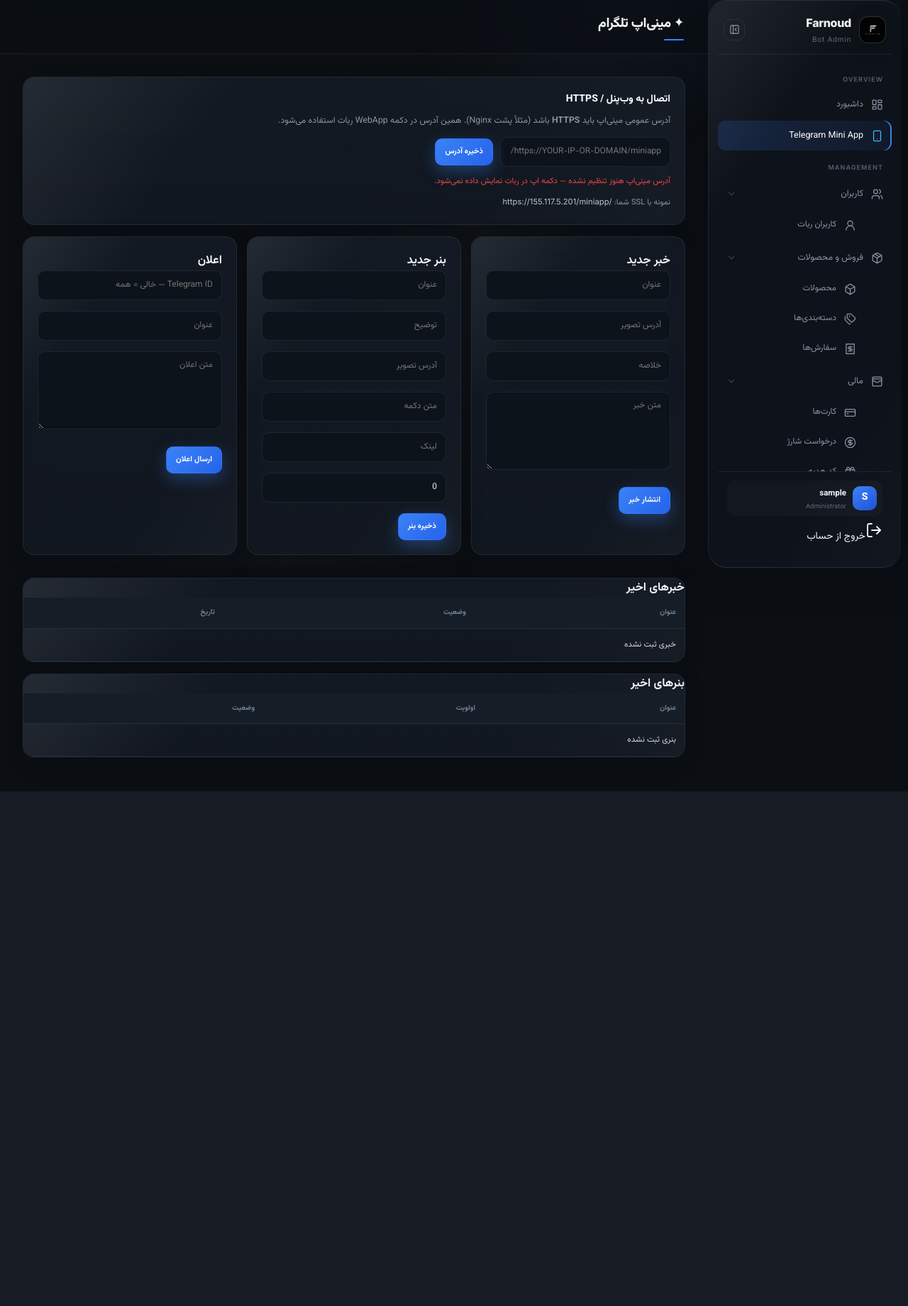
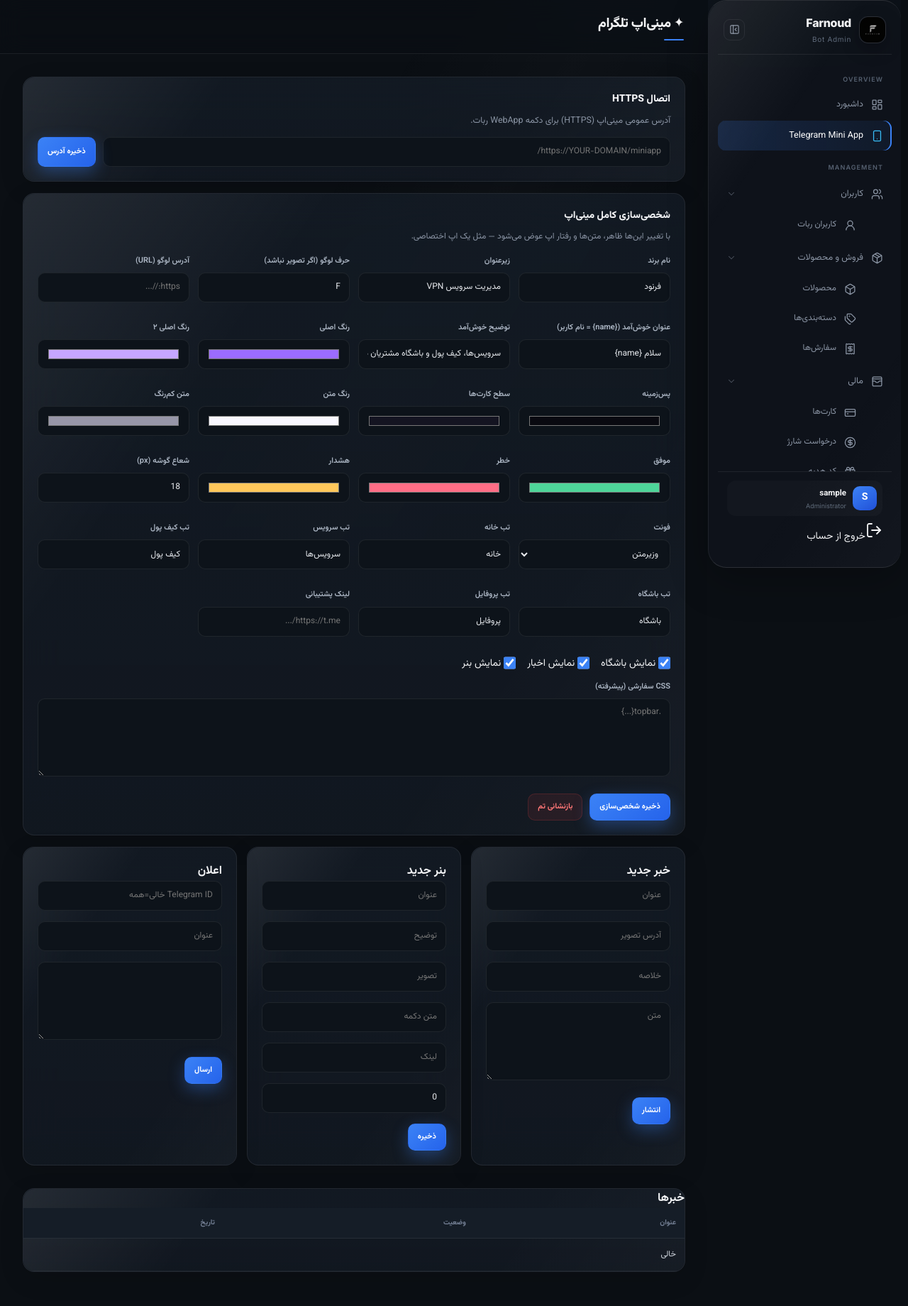
Before and after one commit to farnoudhosseini/Farnoud-0.0.1, a Flask app: page /miniapp-content in a window 1280 px wide. Shown: the whole page at 71% size. Before the commit the page ends 1115 px from the top, so only its background shows below. Run offline with Flask 3, Linux system fonts and the light colour scheme; the visitor is signed in with stand-in values (Sample User, id 1); data comes from the database, SQL or seed files in the repository; data that the repository does not hold is empty.

Commit message:
feat(miniapp): implement theme customization and save functionality in mini app

```diff
--- a/admin_app.py
+++ b/admin_app.py
@@ -1180,11 +1180,35 @@ def miniapp_content():
             banners = cur.fetchall() or []
         return render_template("miniapp_content.html", username=session.get("admin_username"),
                                active="miniapp", news=news, banners=banners,
-                               miniapp_url=get_setting_sync("miniapp_url", "") or "")
+                               miniapp_url=get_setting_sync("miniapp_url", "") or "",
+                               theme=__import__("miniapp", fromlist=["get_miniapp_theme"]).get_miniapp_theme())
     finally:
         conn.close()
 
 
+
+
+@app.route("/miniapp-content/theme", methods=["POST"])
+@login_required
+def miniapp_theme_save():
+    from miniapp import DEFAULT_MINIAPP_THEME, save_miniapp_theme, get_miniapp_theme
+    data = {}
+    for k in DEFAULT_MINIAPP_THEME.keys():
+        if k in request.form:
+            data[k] = request.form.get(k, "")
+    # checkboxes
+    data["show_rewards"] = "1" if request.form.get("show_rewards") == "1" else "0"
+    data["show_news"] = "1" if request.form.get("show_news") == "1" else "0"
+    data["show_banners"] = "1" if request.form.get("show_banners") == "1" else "0"
+    if request.form.get("reset_theme") == "1":
+        save_miniapp_theme(dict(__import__("miniapp", fromlist=["DEFAULT_MINIAPP_THEME"]).DEFAULT_MINIAPP_THEME))
+        flash("تم به حالت پیش‌فرض برگشت", "success")
+    else:
+        cur = get_miniapp_theme()
+        cur.update(data)
+        save_miniapp_theme(cur)
+        flash("شخصی‌سازی مینی‌اپ ذخیره شد", "success")
+    return redirect(url_for("miniapp_content"))
 
 @app.route("/miniapp-content/settings", methods=["POST"])
 @login_required
--- a/templates/miniapp_content.html
+++ b/templates/miniapp_content.html
@@ -8,20 +8,65 @@
 <div class="content">
 
 <div class="card" style="margin-bottom:16px">
-  <div class="card-title">اتصال به وب‌پنل / HTTPS</div>
-  <p class="muted" style="font-size:.88rem;margin-bottom:12px">
-    آدرس عمومی مینی‌اپ باید <strong>HTTPS</strong> باشد (مثلاً پشت Nginx). همین آدرس در دکمه WebApp ربات استفاده می‌شود.
-  </p>
-  <form method="post" action="{{ url_for('miniapp_settings_save') }}" class="inline-form" style="flex-wrap:wrap;gap:10px">
-    <input name="miniapp_url" value="{{ miniapp_url }}" placeholder="https://YOUR-IP-OR-DOMAIN/miniapp/" style="flex:1;min-width:240px">
+  <div class="card-title">اتصال HTTPS</div>
+  <p class="muted" style="font-size:.88rem;margin-bottom:12px">آدرس عمومی مینی‌اپ (HTTPS) برای دکمه WebApp ربات.</p>
+  <form method="post" action="{{ url_for('miniapp_settings_save') }}" style="display:flex;gap:10px;flex-wrap:wrap">
+    <input name="miniapp_url" value="{{ miniapp_url }}" placeholder="https://YOUR-DOMAIN/miniapp/" style="flex:1;min-width:240px">
     <button class="btn-primary inline" type="submit">ذخیره آدرس</button>
   </form>
   {% if miniapp_url %}
-  <p style="margin-top:10px;font-size:.85rem">لینک فعلی: <a href="{{ miniapp_url }}" target="_blank" rel="noopener">{{ miniapp_url }}</a></p>
-  {% else %}
-  <p class="muted" style="margin-top:10px;color:var(--danger,#f87171)">آدرس مینی‌اپ هنوز تنظیم نشده — دکمه اپ در ربات نمایش داده نمی‌شود.</p>
+  <p style="margin-top:10px;font-size:.85rem">لینک: <a href="{{ miniapp_url }}" target="_blank">{{ miniapp_url }}</a></p>
   {% endif %}
-  <p class="muted" style="font-size:.8rem;margin-top:8px">نمونه با SSL شما: <code>https://155.117.5.201/miniapp/</code></p>
+</div>
+
+<div class="card" style="margin-bottom:16px">
+  <div class="card-title">شخصی‌سازی کامل مینی‌اپ</div>
+  <p class="muted" style="font-size:.85rem;margin-bottom:14px">با تغییر این‌ها ظاهر، متن‌ها و رفتار اپ عوض می‌شود — مثل یک اپ اختصاصی.</p>
+  <form method="post" action="{{ url_for('miniapp_theme_save') }}">
+    <div style="display:grid;grid-template-columns:repeat(auto-fit,minmax(200px,1fr));gap:12px">
+      <div class="form-group"><label>نام برند</label><input name="brand_name" value="{{ theme.brand_name }}"></div>
+      <div class="form-group"><label>زیرعنوان</label><input name="brand_sub" value="{{ theme.brand_sub }}"></div>
+      <div class="form-group"><label>حرف لوگو (اگر تصویر نباشد)</label><input name="brand_mark" value="{{ theme.brand_mark }}" maxlength="2"></div>
+      <div class="form-group"><label>آدرس لوگو (URL)</label><input name="logo_url" value="{{ theme.logo_url }}" placeholder="https://..."></div>
+      <div class="form-group"><label>عنوان خوش‌آمد ({name} = نام کاربر)</label><input name="welcome_title" value="{{ theme.welcome_title }}"></div>
+      <div class="form-group"><label>توضیح خوش‌آمد</label><input name="welcome_subtitle" value="{{ theme.welcome_subtitle }}"></div>
+      <div class="form-group"><label>رنگ اصلی</label><input type="color" name="primary" value="{{ theme.primary }}"></div>
+      <div class="form-group"><label>رنگ اصلی ۲</label><input type="color" name="primary_2" value="{{ theme.primary_2 }}"></div>
+      <div class="form-group"><label>پس‌زمینه</label><input type="color" name="bg" value="{{ theme.bg }}"></div>
+      <div class="form-group"><label>سطح کارت‌ها</label><input type="color" name="surface" value="{{ theme.surface }}"></div>
+      <div class="form-group"><label>رنگ متن</label><input type="color" name="text" value="{{ theme.text }}"></div>
+      <div class="form-group"><label>متن کم‌رنگ</label><input type="color" name="muted" value="{{ theme.muted }}"></div>
+      <div class="form-group"><label>موفق</label><input type="color" name="success" value="{{ theme.success }}"></div>
+      <div class="form-group"><label>خطر</label><input type="color" name="danger" value="{{ theme.danger }}"></div>
+      <div class="form-group"><label>هشدار</label><input type="color" name="warning" value="{{ theme.warning }}"></div>
+      <div class="form-group"><label>شعاع گوشه (px)</label><input type="number" name="radius" value="{{ theme.radius }}" min="8" max="32"></div>
+      <div class="form-group"><label>فونت</label>
+        <select name="font" class="form-select">
+          <option value="Vazirmatn" {% if theme.font=='Vazirmatn' %}selected{% endif %}>وزیرمتن</option>
+          <option value="Tahoma" {% if theme.font=='Tahoma' %}selected{% endif %}>Tahoma</option>
+          <option value="system-ui" {% if theme.font=='system-ui' %}selected{% endif %}>سیستمی</option>
+        </select>
+      </div>
+      <div class="form-group"><label>تب خانه</label><input name="tab_home" value="{{ theme.tab_home }}"></div>
+      <div class="form-group"><label>تب سرویس</label><input name="tab_services" value="{{ theme.tab_services }}"></div>
+      <div class="form-group"><label>تب کیف پول</label><input name="tab_wallet" value="{{ theme.tab_wallet }}"></div>
+      <div class="form-group"><label>تب باشگاه</label><input name="tab_rewards" value="{{ theme.tab_rewards }}"></div>
+      <div class="form-group"><label>تب پروفایل</label><input name="tab_profile" value="{{ theme.tab_profile }}"></div>
+      <div class="form-group"><label>لینک پشتیبانی</label><input name="support_url" value="{{ theme.support_url }}" placeholder="https://t.me/..."></div>
+    </div>
+    <div style="display:flex;gap:16px;flex-wrap:wrap;margin:12px 0">
+      <label><input type="checkbox" name="show_rewards" value="1" {% if theme.show_rewards=='1' %}checked{% endif %}> نمایش باشگاه</label>
+      <label><input type="checkbox" name="show_news" value="1" {% if theme.show_news=='1' %}checked{% endif %}> نمایش اخبار</label>
+      <label><input type="checkbox" name="show_banners" value="1" {% if theme.show_banners=='1' %}checked{% endif %}> نمایش بنر</label>
+    </div>
+    <div class="form-group"><label>CSS سفارشی (پیشرفته)</label>
+      <textarea name="custom_css" rows="4" placeholder=".topbar{...}">{{ theme.custom_css }}</textarea>
+    </div>
+    <div style="display:flex;gap:10px;flex-wrap:wrap">
+      <button class="btn-primary inline" type="submit">ذخیره شخصی‌سازی</button>
+      <button class="btn-danger inline" type="submit" name="reset_theme" value="1" onclick="return confirm('بازگشت به پیش‌فرض؟')">بازنشانی تم</button>
+    </div>
+  </form>
 </div>
 
 <div class="cards" style="display:grid;grid-template-columns:repeat(auto-fit,minmax(260px,1fr));gap:14px">
@@ -31,8 +76,8 @@
       <div class="form-group"><input name="title" placeholder="عنوان" required></div>
       <div class="form-group"><input name="image_url" placeholder="آدرس تصویر"></div>
       <div class="form-group"><input name="summary" placeholder="خلاصه"></div>
-      <div class="form-group"><textarea name="content" placeholder="متن خبر" rows="3"></textarea></div>
-      <button class="btn-primary inline" type="submit">انتشار خبر</button>
+      <div class="form-group"><textarea name="content" placeholder="متن" rows="3"></textarea></div>
+      <button class="btn-primary inline" type="submit">انتشار</button>
     </form>
   </div>
   <div class="card">
@@ -40,36 +85,29 @@
     <form method="post" action="{{ url_for('miniapp_banner_create') }}">
       <div class="form-group"><input name="title" placeholder="عنوان" required></div>
       <div class="form-group"><input name="description" placeholder="توضیح"></div>
-      <div class="form-group"><input name="image_url" placeholder="آدرس تصویر"></div>
+      <div class="form-group"><input name="image_url" placeholder="تصویر"></div>
       <div class="form-group"><input name="cta" placeholder="متن دکمه"></div>
       <div class="form-group"><input name="link" placeholder="لینک"></div>
-      <div class="form-group"><input name="priority" type="number" value="0" placeholder="اولویت"></div>
-      <button class="btn-primary inline" type="submit">ذخیره بنر</button>
+      <div class="form-group"><input name="priority" type="number" value="0"></div>
+      <button class="btn-primary inline" type="submit">ذخیره</button>
     </form>
   </div>
   <div class="card">
     <h3>اعلان</h3>
     <form method="post" action="{{ url_for('miniapp_notification_create') }}">
-      <div class="form-group"><input name="telegram_id" placeholder="Telegram ID — خالی = همه"></div>
+      <div class="form-group"><input name="telegram_id" placeholder="Telegram ID خالی=همه"></div>
       <div class="form-group"><input name="title" placeholder="عنوان" required></div>
-      <div class="form-group"><textarea name="body" placeholder="متن اعلان" required rows="3"></textarea></div>
-      <button class="btn-primary inline" type="submit">ارسال اعلان</button>
+      <div class="form-group"><textarea name="body" required rows="3"></textarea></div>
+      <button class="btn-primary inline" type="submit">ارسال</button>
     </form>
   </div>
 </div>
 
 <div class="card" style="margin-top:16px">
-  <h3>خبرهای اخیر</h3>
+  <h3>خبرها</h3>
   <table class="data-table"><thead><tr><th>عنوان</th><th>وضعیت</th><th>تاریخ</th></tr></thead><tbody>
-  {% for n in news %}<tr><td>{{ n.title }}</td><td>{{ 'فعال' if n.is_active else 'خاموش' }}</td><td>{{ n.created_at }}</td></tr>{% else %}<tr><td colspan="3">خبری ثبت نشده</td></tr>{% endfor %}
+  {% for n in news %}<tr><td>{{ n.title }}</td><td>{{ 'فعال' if n.is_active else 'خاموش' }}</td><td>{{ n.created_at }}</td></tr>{% else %}<tr><td colspan="3">خالی</td></tr>{% endfor %}
   </tbody></table>
 </div>
-<div class="card" style="margin-top:16px">
-  <h3>بنرهای اخیر</h3>
-  <table class="data-table"><thead><tr><th>عنوان</th><th>اولویت</th><th>وضعیت</th></tr></thead><tbody>
-  {% for b in banners %}<tr><td>{{ b.title }}</td><td>{{ b.priority }}</td><td>{{ 'فعال' if b.is_active else 'خاموش' }}</td></tr>{% else %}<tr><td colspan="3">بنری ثبت نشده</td></tr>{% endfor %}
-  </tbody></table>
-</div>
-
 </div></main></div>
 {% endblock %}
```
Also changed, not shown: miniapp.py (+87 -14 lines), static/miniapp/app.css (+9 -0 lines), static/miniapp/app.js (+69 -1 lines), static/miniapp/index.html (+6 -8 lines).
